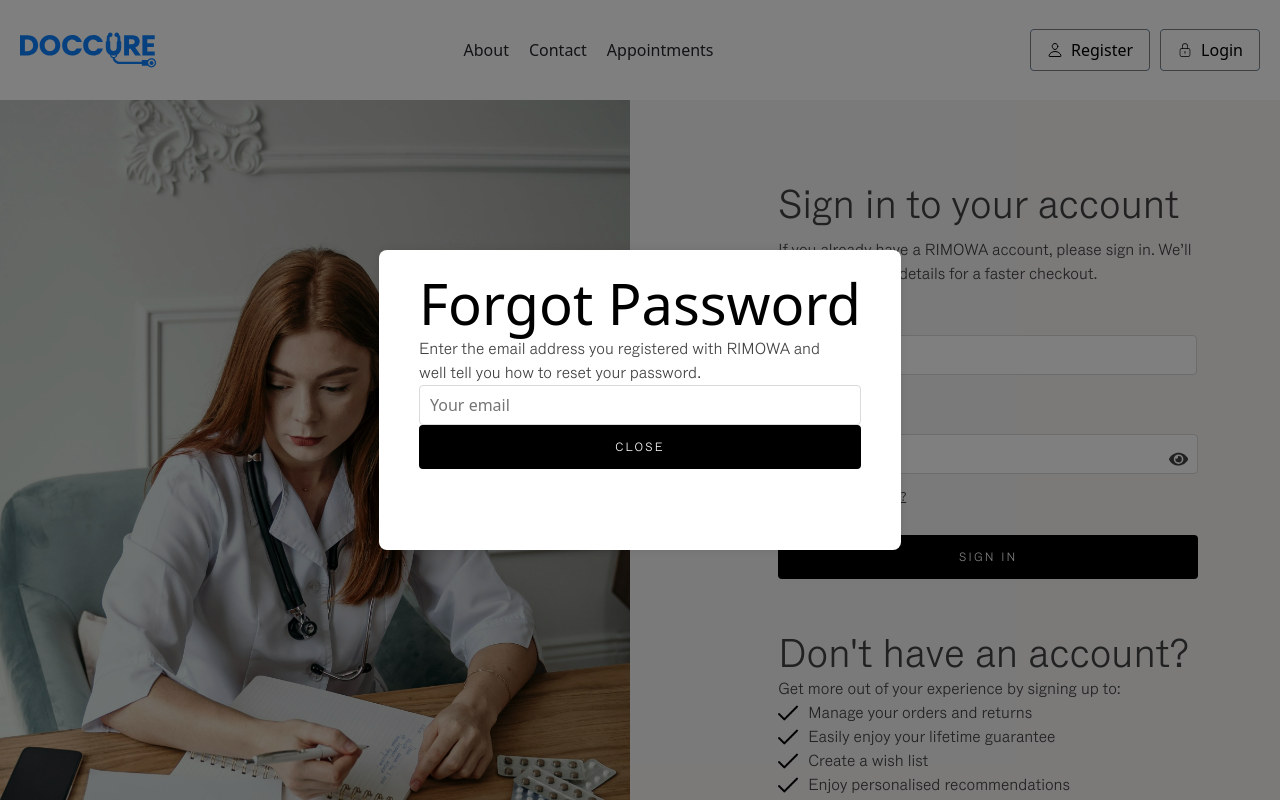
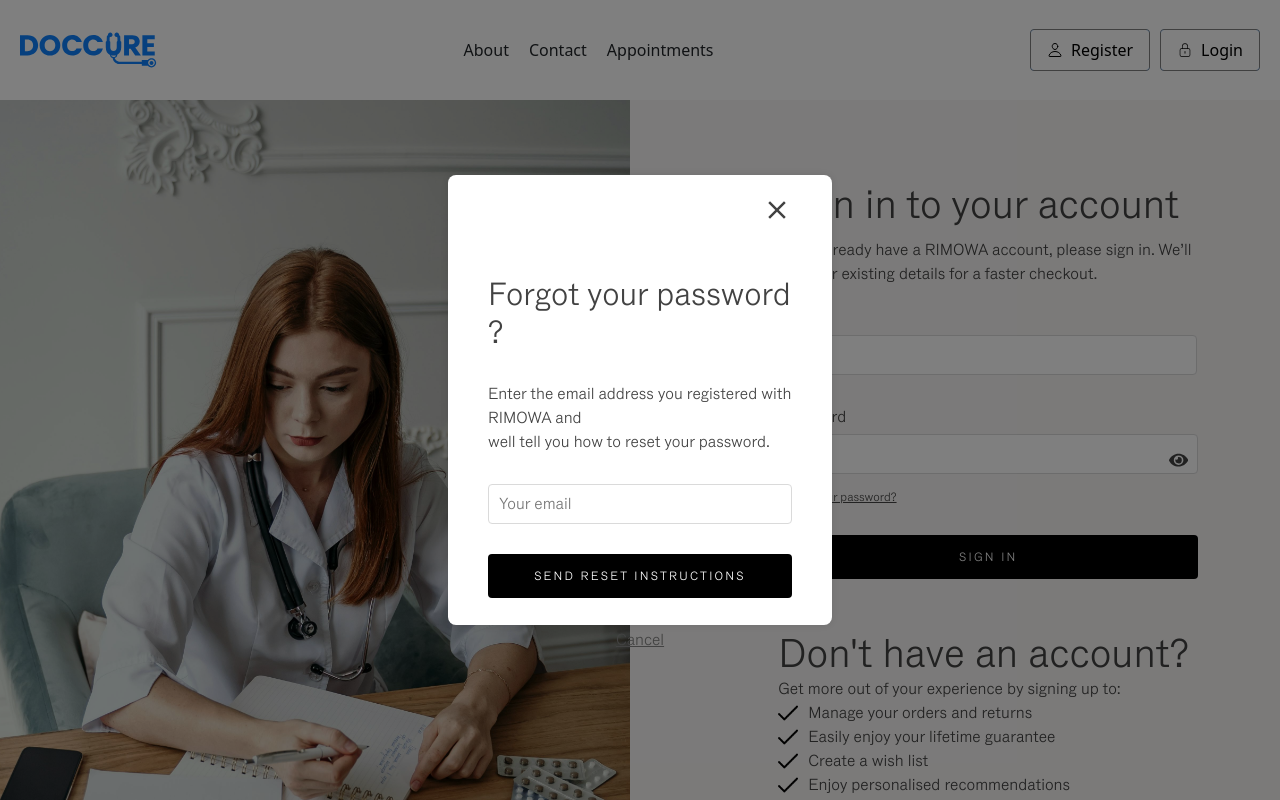
Before and after one commit to minhminh12315/techwizSRS, a React (Vite) app in the folder client/: page /Login in a window 1280 px wide. Both pictures are taken after a click on the link "Forgot your password?". Shown: the top 800 px of the page. Built offline with nearby package versions, Linux system fonts and the light colour scheme; no server answers.

Commit message:
Update: Hiển thị login

```diff
--- a/client/src/Pages/Login/Login.jsx
+++ b/client/src/Pages/Login/Login.jsx
@@ -3,21 +3,22 @@
 import './Login.scss';
 import { login, tick } from '../../assets/index.js';
 import { FaEye, FaEyeSlash } from 'react-icons/fa';
+import { IoMdClose } from "react-icons/io";
 import axios from 'axios';
 import { useNavigate, Link } from 'react-router-dom';
 import UserContext from '../../Context/UserContext.js';
 
 const Login = (props) => {
 
-
     const { user, setUser } = useContext(UserContext);
-
     const navigate = useNavigate();
-
 
     const { formData, errors, errorMessages, handleChange, validateForm, checkUsername } = useLoginForm();
     const [showPassword, setShowPassword] = useState(false);
     const [showForgotPasswordDialog, setShowForgotPasswordDialog] = useState(false);
+    const [forgotPasswordEmail, setForgotPasswordEmail] = useState('');
+    const [emailError, setEmailError] = useState('');
+    const [emailSent, setEmailSent] = useState(false);
 
     const submitSignIn = async () => {
         if (!validateForm()) {
@@ -39,9 +40,8 @@
             .then(response => {
                 console.log('Login successful:', response.data);
                 setUser(response.data.user);
-              // Lưu thông tin user vào localStorage
                 localStorage.setItem('user', JSON.stringify(response.data.user));
-              localStorage.setItem('token', response.data.token); // lưu token nó vào
+                localStorage.setItem('token', response.data.token);
                 navigate('/');
             })
             .catch(error => {
@@ -60,6 +60,24 @@
 
     const handleCloseDialog = () => {
         setShowForgotPasswordDialog(false);
+        setForgotPasswordEmail('');
+        setEmailError('');
+        setEmailSent(false);
+    };
+
+    const validateEmail = (email) => {
+        const emailRegex = /^[^\s@]+@[^\s@]+\.[^\s@]+$/;
+        return emailRegex.test(email);
+    };
+
+    const handleSendResetInstructions = () => {
+        if (!validateEmail(forgotPasswordEmail)) {
+            setEmailError('Please enter a valid email address.');
+            return;
+        }
+
+        setEmailSent(true);
+        setEmailError('');
     };
 
     return (
@@ -144,14 +162,29 @@
             {showForgotPasswordDialog && (
                 <div className="forgot-password-dialog">
                     <div className="dialog-content">
-                        <h2>Forgot Password</h2>
+                        <div className='content-icon'>
+                            <IoMdClose size={30} onClick={handleCloseDialog}/>
+                        </div>
+                        <div className='content-form'>
+                            <h2>Forgot your password ?</h2>
                             <p>
                                 Enter the email address you registered with RIMOWA and <br />
                                 well tell you how to reset your password.</p>
-                        <input type="email" placeholder="Your email" />
-                        <button onClick={handleCloseDialog}>Close</button>
+
+                            <input
+                                type="email"
+                                placeholder="Your email"
+                                value={forgotPasswordEmail}
+                                onChange={(e) => setForgotPasswordEmail(e.target.value)}
+                            />
+                            {emailError && <p className="error-message">{emailError}</p>}
+                            {emailSent && <p className="success-message">Reset instructions sent to your email.</p>}
+                            <button onClick={handleSendResetInstructions}>Send reset instructions</button>
+                            <p onClick={handleCloseDialog}>Cancel</p>
                         </div>
-                    <div className="dialog-overlay" onClick={handleCloseDialog}></div>
+                    </div>
+                    <div className="dialog-overlay"/>
+
                 </div>
             )}
         </div>
--- a/client/src/Pages/Login/Login.scss
+++ b/client/src/Pages/Login/Login.scss
@@ -1,15 +1,20 @@
 .login-container {
-
     display: grid;
     grid-template-columns: auto auto;
     background: #f7f5f4;
     color: #424242;
+    font-family: 'RimowaGrotesk-Light';
 
     h1,
     p,
     button {
-        font-family: 'RimowaGrotesk-Light';
+
         font-weight: 300;
+    }
+
+    h2 {
+      font-size: 2rem;
+      color: #424242;
     }
 
     .login-image {
@@ -79,6 +84,7 @@
 
         button {
             margin-top: 30px;
+
         }
     }
 
@@ -121,10 +127,31 @@
 
     .dialog-content {
         background: white;
-        height: 300px;
+        width: 30%;
+        height: 450px;
         padding: 20px 40px 40px;
+
         border-radius: 8px;
         box-shadow: 0 0 10px rgba(0, 0, 0, 0.1);
+
+        .content-icon {
+           text-align: end;
+           cursor: pointer;
+        }
+
+        .content-form {
+            margin-top: 50px;
+
+            p:last-child {
+                text-align: center;
+                text-decoration: underline;
+                cursor: pointer;
+            }
+        }
+
+        button,p, input {
+           margin-top: 30px;
+        }
     }
 
     .dialog-overlay {
```
Lines whose indentation alone changed are shown as unchanged.
